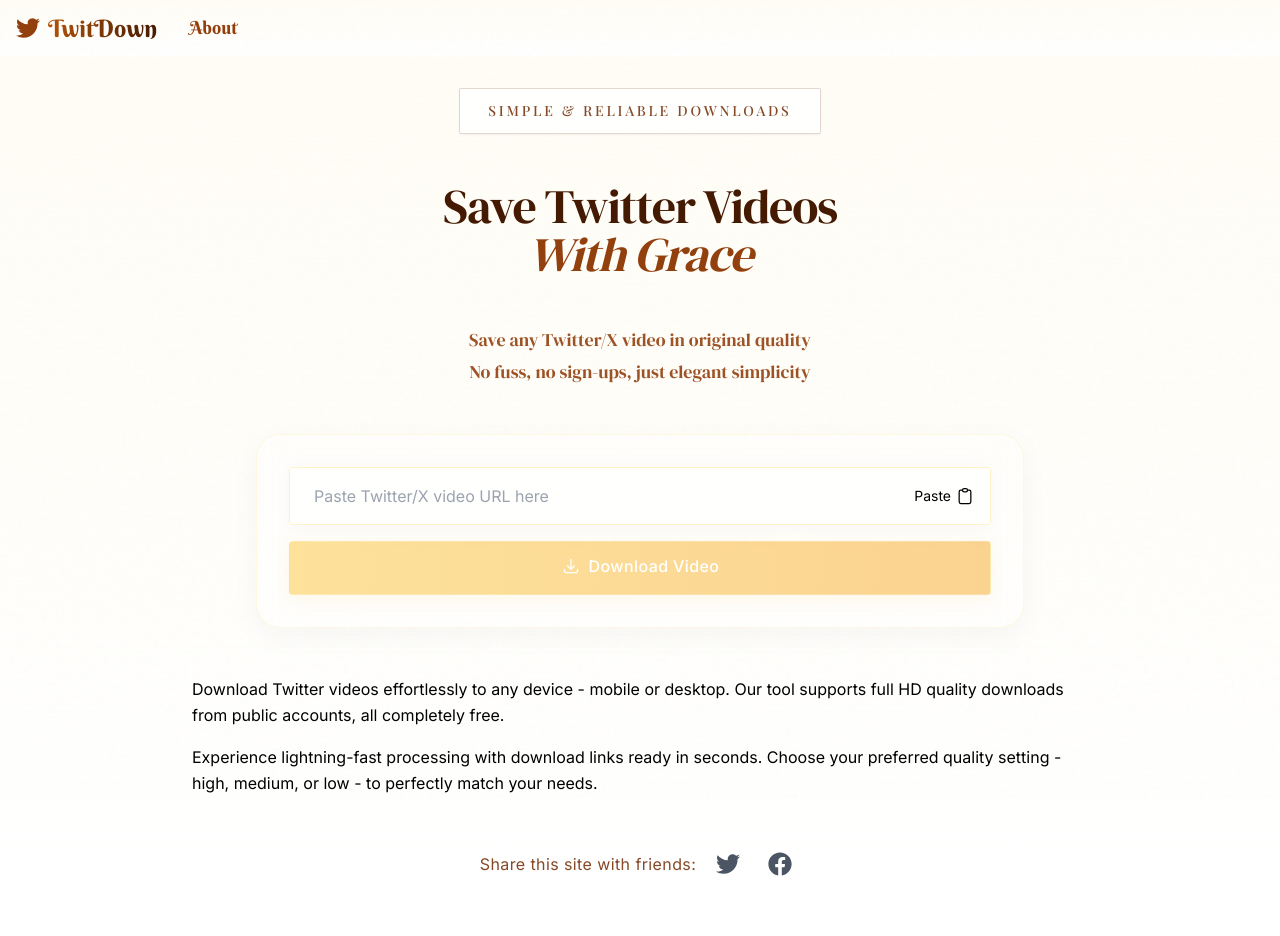
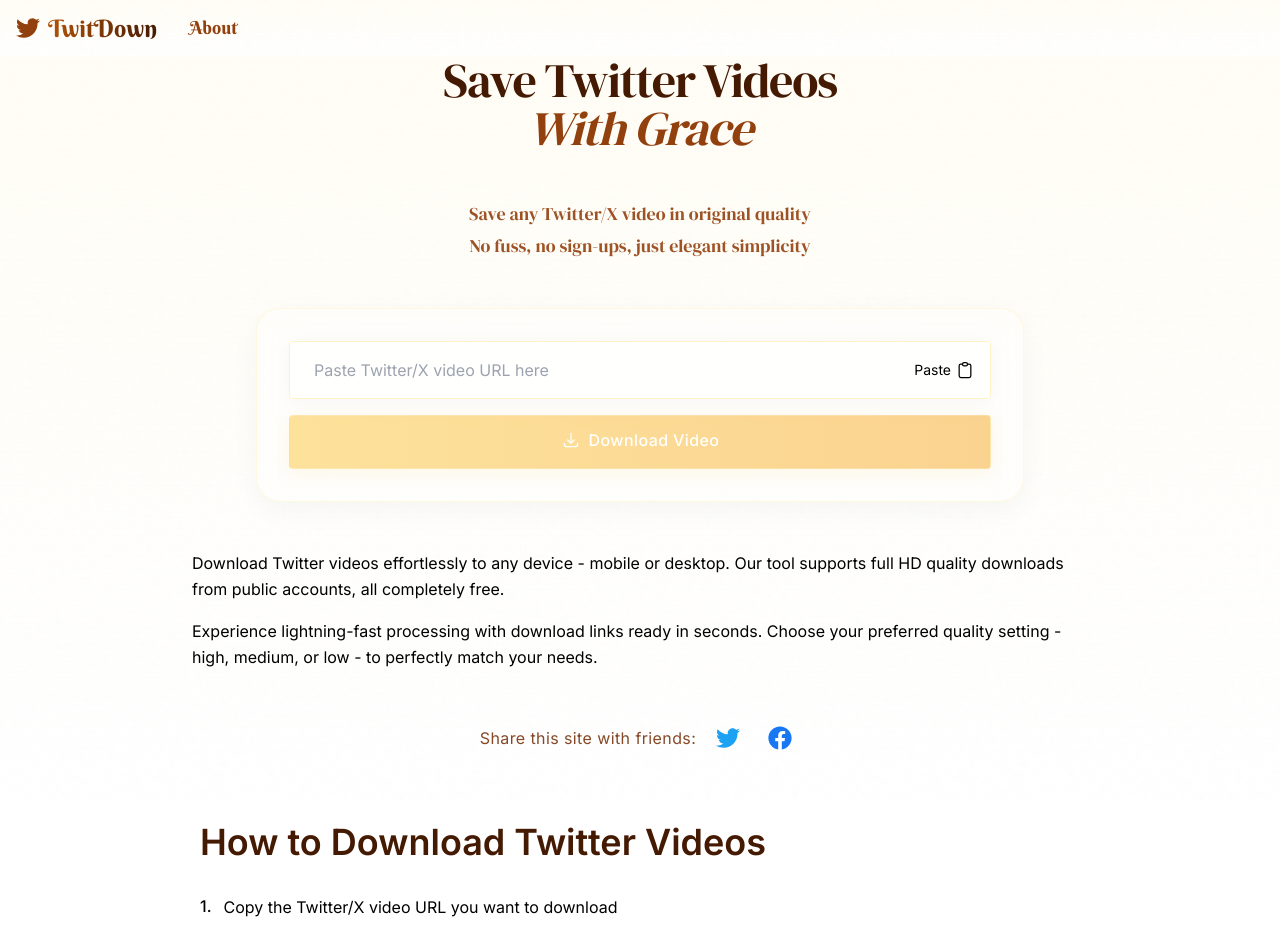
Before and after one commit to ultrasev/twitdown, a Next.js app: page / in a window 1280 px wide. Shown: the top 936 px of the page. Built offline with nearby package versions, Linux system fonts and the light colour scheme; a web font is replaced by a local one.

Commit message:
style: Improved ButtonShare component styling by adding brand colors to social media icons.

```diff
--- a/app/components/ButtonShare.tsx
+++ b/app/components/ButtonShare.tsx
@@ -24,14 +24,23 @@ function ButtonShare({ url }: { url: string }) {
         Share this site with friends:
       </span>
       {[
-        { platform: "twitter", icon: <FaTwitter className="w-6 h-6" /> },
-        { platform: "facebook", icon: <FaFacebook className="w-6 h-6" /> },
-      ].map(({ platform, icon }) => (
+        {
+          platform: "twitter",
+          icon: <FaTwitter className="w-6 h-6 text-[#1DA1F2]" />,
+          color: "text-[#1DA1F2] hover:text-[#1a8cd8]", // Twitter brand color
+        },
+        {
+          platform: "facebook",
+          icon: <FaFacebook className="w-6 h-6 text-[#1877F2]" />,
+          color: "text-[#1877F2] hover:text-[#166fe5]", // Facebook brand color
+        },
+      ].map(({ platform, icon, color }) => (
         <ButtonShareClient
           key={platform}
           url={getShareUrl(platform, url)}
           icon={icon}
           platform={platform}
+          color={color}
         />
       ))}
     </div>
--- a/app/components/SectionDownloader.tsx
+++ b/app/components/SectionDownloader.tsx
@@ -14,14 +14,6 @@ export default function SectionDownloader() {
   return (
     <div className="flex flex-col items-center justify-center min-h-[60vh] px-4 bg-gradient-to-b from-amber-50/50 to-transparent">
       <div className="w-full max-w-4xl mx-auto space-y-12 text-center">
-        <div className="mt-8 inline-flex items-center px-7 py-3 border border-amber-900/20 rounded-sm shadow-sm bg-white/80 backdrop-blur-sm">
-          <span
-            className={`${playfair.className} text-amber-900/90 uppercase tracking-[0.2em] text-sm font-medium`}
-          >
-            Simple & Reliable Downloads
-          </span>
-        </div>
-
         <h1
           className={`${dmSerif.className} text-3xl sm:text-4xl md:text-5xl tracking-tight text-amber-950 leading-[1.1]`}
         >
```
